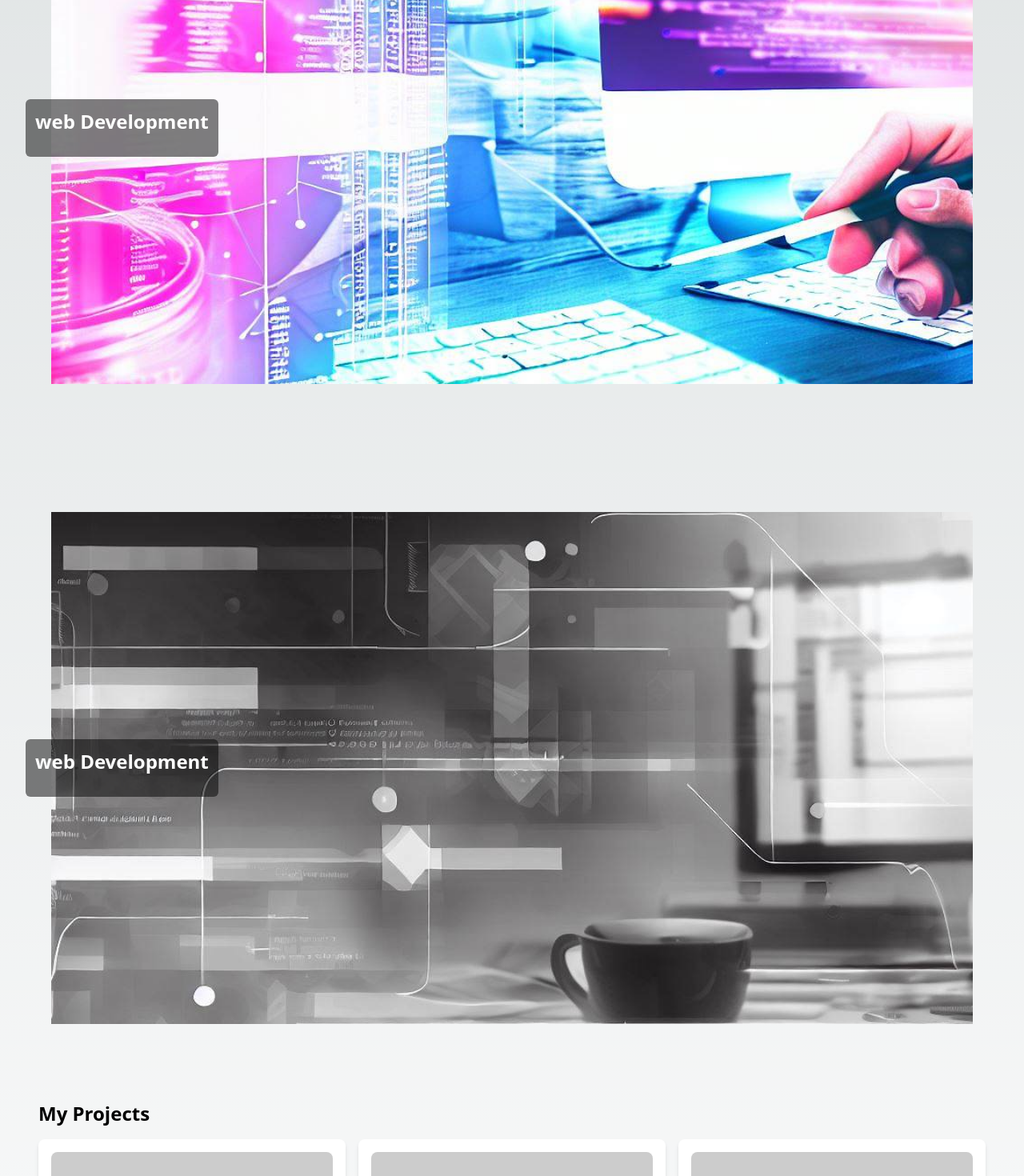
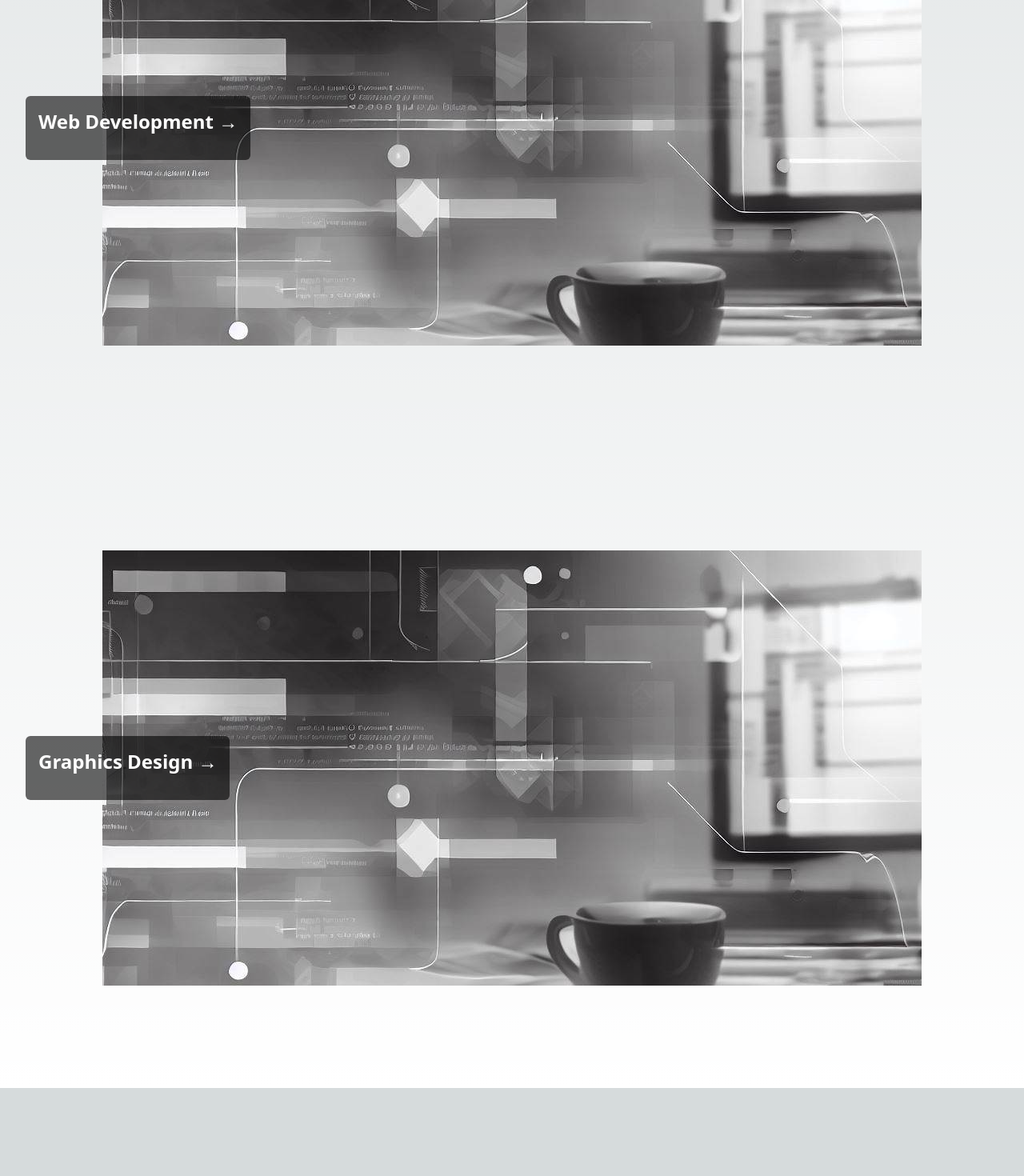
Before and after one commit to fi-taa/Fi-Portfolio, a Next.js app: page / in a window 1280 px wide. Shown: the part 1040-2510 px from the top of the page at 80% size. After the commit the page ends 2400 px from the top, so only its background shows below. Built offline with nearby package versions, Linux system fonts and the light colour scheme.

Commit message:
base portifolio designed

```diff
--- a/src/components/Card.js
+++ b/src/components/Card.js
@@ -1,17 +1,35 @@
-import React from 'react';
+import React, { useState } from 'react';
 
 const Card = (props) => {
+  const [image, setImage] = useState('/bg1.jpeg');
+
+  const handleClick = () => {
+    const imageList = [
+        '/bg.jpeg',
+        '/bg1.jpeg',
+      '/hero1.png',
+    ];
+
+    const currentIndex = imageList.indexOf(image);
+    const nextIndex = (currentIndex + 1) % imageList.length;
+    const newImage = imageList[nextIndex];
+    setImage(newImage);
+  };
+
   return (
-    <div className="relative flex items-center justify-center h-screen">
-      <div className="absolute inset-0 bg-cover bg-center mx-16 my-20 ">
+    <div
+      className="relative flex items-center justify-center h-screen cursor-pointer "
+      onClick={handleClick}
+    >
+      <div className="absolute inset-0 bg-cover bg-center my-32 mx-32  transition-transform duration-300 hover:scale-105">
         <img
           className="w-full h-full object-cover"
-          src={props.image}
+          src={image}
           alt="Background"
         />
       </div>
-      <div className="absolute left-0 ml-8 text-white bg-black/50 p-3 rounded-md">
-        <h1 className="text-2xl font-bold mb-4">web Development</h1>
+      <div className="absolute left-0 ml-8 text-white bg-black/60 p-4 rounded-md transition-transform duration-300  hover:scale-125">
+        <h1 className="text-2xl font-bold mb-4">{props.title} &rarr;</h1>
         {/* <p className="text-gray-300">Card Description</p> */}
       </div>
     </div>
--- a/src/components/HeroSection.js
+++ b/src/components/HeroSection.js
@@ -19,7 +19,7 @@ const HeroSection = () => {
         <p className="text-lg text-white animate-pulse">Web Developer and Graphics Designer</p>
         <div className="mt-auto mb-6">
           <svg
-            className="animate-bounce w-6 h-6 text-gray-600"
+            className="animate-bounce w-6 h-6 text-white"
             xmlns="http://www.w3.org/2000/svg"
             fill="none"
             viewBox="0 0 24 24"
--- a/src/pages/index.js
+++ b/src/pages/index.js
@@ -11,9 +11,9 @@ export default function Home() {
   return (
     <div>
       <HeroSection></HeroSection>
-      <Card image="bg.jpeg"></Card>
-      <Card image="bg1.jpeg"></Card>
-      <Projects></Projects>
+      <Card title="Web Development "></Card>
+      <Card title="Graphics Design"></Card>
+      {/* <Projects></Projects> */}
 
     </div>
   )
```
